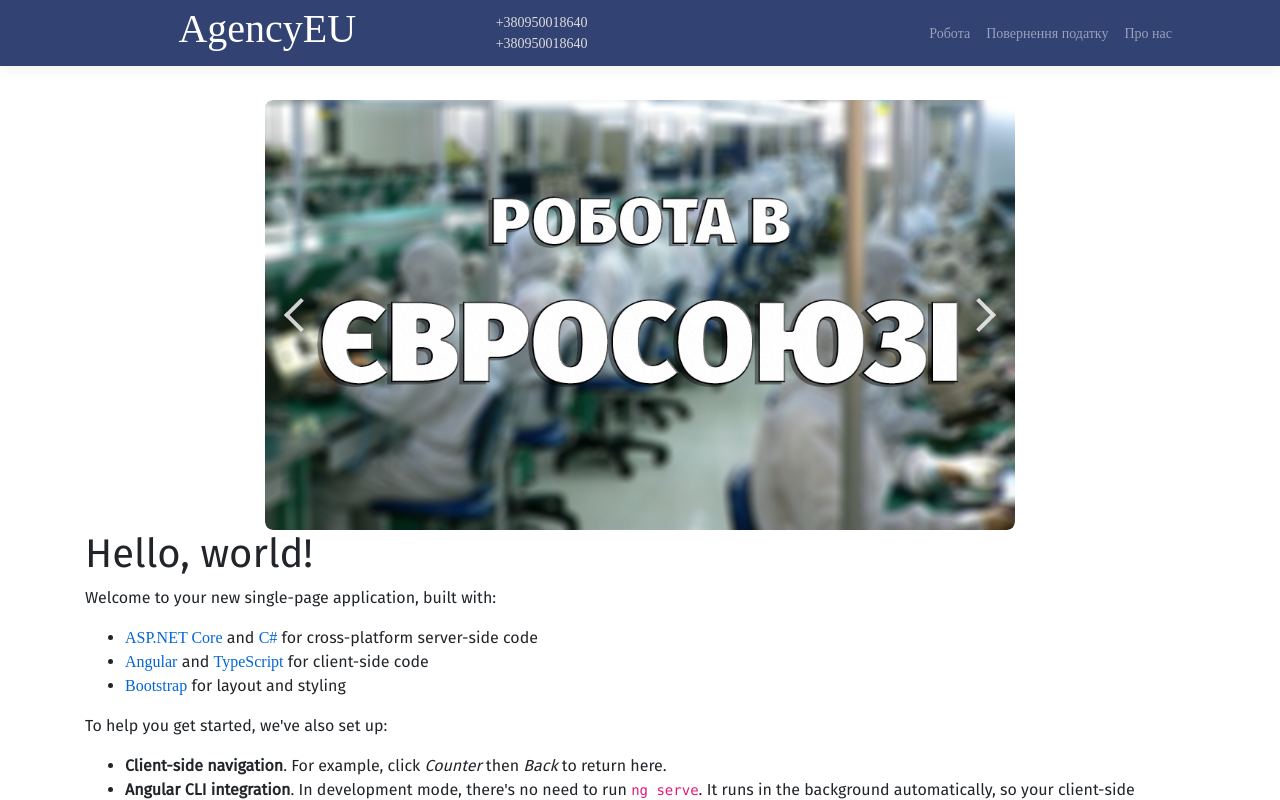
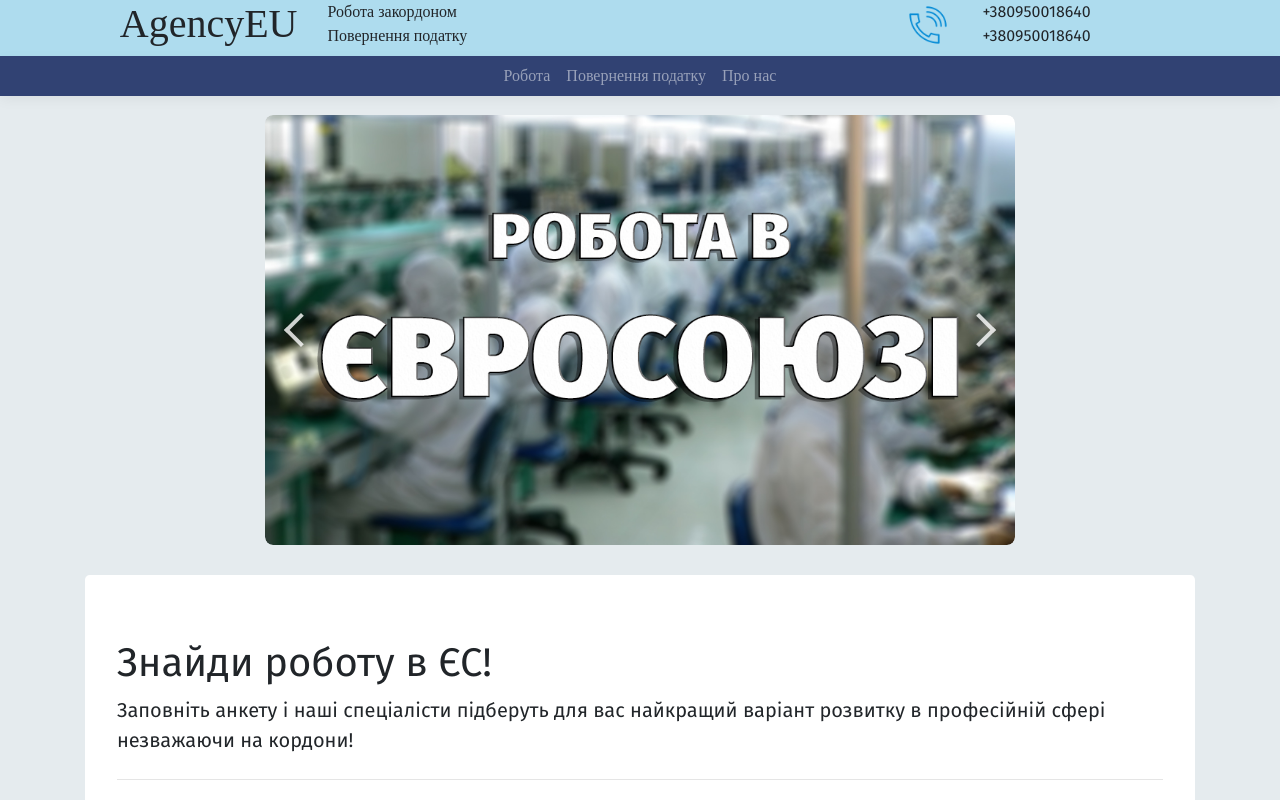
Before and after one commit to Vladi40kif/workEU, an Angular app in the folder EU_Work/ClientApp/: page / in a window 1280 px wide. Shown: the top 800 px of the page. Built offline with nearby package versions, Linux system fonts and the light colour scheme; a web font is replaced by a local one.

Commit message:
edit navbar

```diff
--- a/EU_Work/ClientApp/src/app/home/carousel/carousel.component.html
+++ b/EU_Work/ClientApp/src/app/home/carousel/carousel.component.html
@@ -1,4 +1,4 @@
-<div class="carousel">
+<div class="carousel" style="margin: 15px;">
     <ng-container *ngFor="let slide of slides; let i = index">
       <img *ngIf="i === currentSlide" [src]="slide.src" class="slide" @carouselAnimation />
     </ng-container>
--- a/EU_Work/ClientApp/src/app/home/home.component.html
+++ b/EU_Work/ClientApp/src/app/home/home.component.html
@@ -1,5 +1,12 @@
 
 <app-carousel class="row justify-content-center" ></app-carousel>
+
+<div class="jumbotron" style="font-family: FiraSans-Regular; background-color: white; margin-top: 15px;" >
+  <h1 class="display-5">Знайди роботу в ЄС!</h1>
+  <p class="lead">Заповніть анкету і наші спеціалісти підберуть для вас найкращий варіант розвитку в професійній сфері незважаючи на кордони! </p>
+  <hr class="my-4">
+  <button type="button" class="btn btn-primary btn-lg btn-block">Кнопка блочного уровня</button>
+</div>
 
 <h1>Hello, world!</h1>
 <p>Welcome to your new single-page application, built with:</p>
--- a/EU_Work/ClientApp/src/app/home/home.component.ts
+++ b/EU_Work/ClientApp/src/app/home/home.component.ts
@@ -1,8 +1,17 @@
-import { Component } from '@angular/core';
+import { Component, HostListener } from '@angular/core';
 
 @Component({
   selector: 'app-home',
   templateUrl: './home.component.html',
 })
 export class HomeComponent {
+
+  public onTop: number;
+
+  @HostListener('window:scroll', ['$event'])
+    doSomething(event) {
+      this.onTop = window.pageYOffset;
+      //console.log("Scroll Event", window.pageYOffset );
+    }
+
 }
--- a/EU_Work/ClientApp/src/app/nav-menu/nav-menu.component.html
+++ b/EU_Work/ClientApp/src/app/nav-menu/nav-menu.component.html
@@ -1,9 +1,56 @@
 
-  <nav class="navbar fixed-top navbar-collapse navbar-dark box-shadow">
-    <div class="container row-10">
-      <a class="col navbar-brand" [routerLink]="['/']">
+<div class="fixed-top">
+  <ng-template [ngIf]="!nonTop">
+
+    <div class="row" style="background-color: #aedcee;">
+
+      <a class="col" style="text-align: right">
         <h1> AgencyEU </h1>
       </a>
+
+      <div class="col" style="text-align: left">
+        <a>Робота закордоном</a>
+        <br />
+        <a>Повернення податку</a>
+      </div>
+      <div class="col" style="text-align: right">
+        <img src="assets/img/callUs.png" alt="callUs" style="height: 50px;">
+      </div>
+      <div class="col" style="text-align: left">
+        +380950018640
+        <br />
+        +380950018640
+      </div>
+    </div>
+
+    <nav class="navbar navbar-collapse navbar-dark box-shadow">
+    <div class="container row-10 justify-content-center">
+      <div class="navbar-expand d-sm-inline-flex flex-sm-row-reverse">
+        <ul class="navbar-nav flex-grow">
+          <li class="nav-item">
+            <a class="nav-link" style="font-size: 16px;">Робота</a>
+          </li>
+          <li class="nav-item">
+            <a class="nav-link" style="font-size: 16px;" >Повернення податку</a>
+          </li>
+          <li class="nav-item">
+            <a class="nav-link" style="font-size: 16px;" >Про нас</a>
+          </li>
+        </ul>
+      </div>
+
+    </div>
+    </nav>
+  </ng-template>
+
+  <ng-template [ngIf]="nonTop">
+    <nav class="navbar  navbar-collapse navbar-dark box-shadow">
+      <div class="container row-10">
+
+        <a class="col navbar-brand text-white">
+          <h1> AgencyEU </h1>
+        </a>
+
         <div class="col justify-self-center">
           <div class="col-2">
             <span>+380950018640</span>
@@ -13,21 +60,21 @@
           </div>
         </div>
 
-
         <div class="col navbar-expand d-sm-inline-flex flex-sm-row-reverse">
           <ul class="navbar-nav flex-grow">
-          <li class="nav-item"
-              [routerLinkActive]="['link-active']"
-              [routerLinkActiveOptions]="{ exact: true }">
-            <a class="nav-link" [routerLink]="['/']">Робота</a>
+            <li class="nav-item">
+              <a class="nav-link">Робота</a>
             </li>
-          <li class="nav-item" [routerLinkActive]="['link-active']">
-            <a class="nav-link" [routerLink]="['/counter']">Повернення податку</a>
+            <li class="nav-item">
+              <a class="nav-link">Повернення податку</a>
             </li>
-          <li class="nav-item" [routerLinkActive]="['link-active']">
-            <a class="nav-link" [routerLink]="['/counter']">Про нас</a>
+            <li class="nav-item">
+              <a class="nav-link">Про нас</a>
             </li>
           </ul>
         </div>
       </div>
     </nav>
+  </ng-template>
+
+</div>
--- a/EU_Work/ClientApp/src/app/nav-menu/nav-menu.component.ts
+++ b/EU_Work/ClientApp/src/app/nav-menu/nav-menu.component.ts
@@ -1,4 +1,4 @@
-import { Component } from '@angular/core';
+import { Component, HostListener } from '@angular/core';
 
 @Component({
   selector: 'app-nav-menu',
@@ -6,6 +6,12 @@ import { Component } from '@angular/core';
   styleUrls: ['./nav-menu.component.css']
 })
 export class NavMenuComponent {
+
+  public nonTop: number;
+
+  @HostListener('window:scroll', ['$event']) detect(event) {
+      this.nonTop = window.pageYOffset;
+    }
   isExpanded = false;
 
   collapse() {
--- a/EU_Work/ClientApp/src/styles.css
+++ b/EU_Work/ClientApp/src/styles.css
@@ -38,5 +38,5 @@ code {
 
 body{
   font-family: FiraSans-Regular;
-  /* background-color: #e5ebee; */
+  background-color: #e5ebee;
 }
```
Also changed, not shown: EU_Work/ClientApp/src/assets/img/callUs.png (added). Lines whose indentation alone changed are shown as unchanged.
